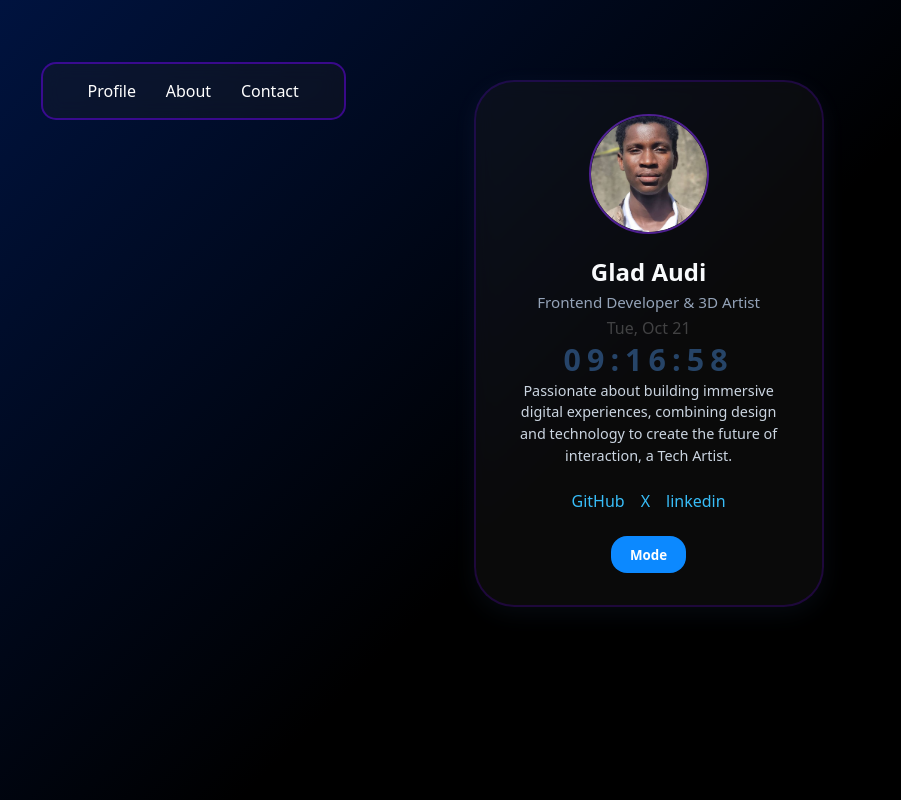
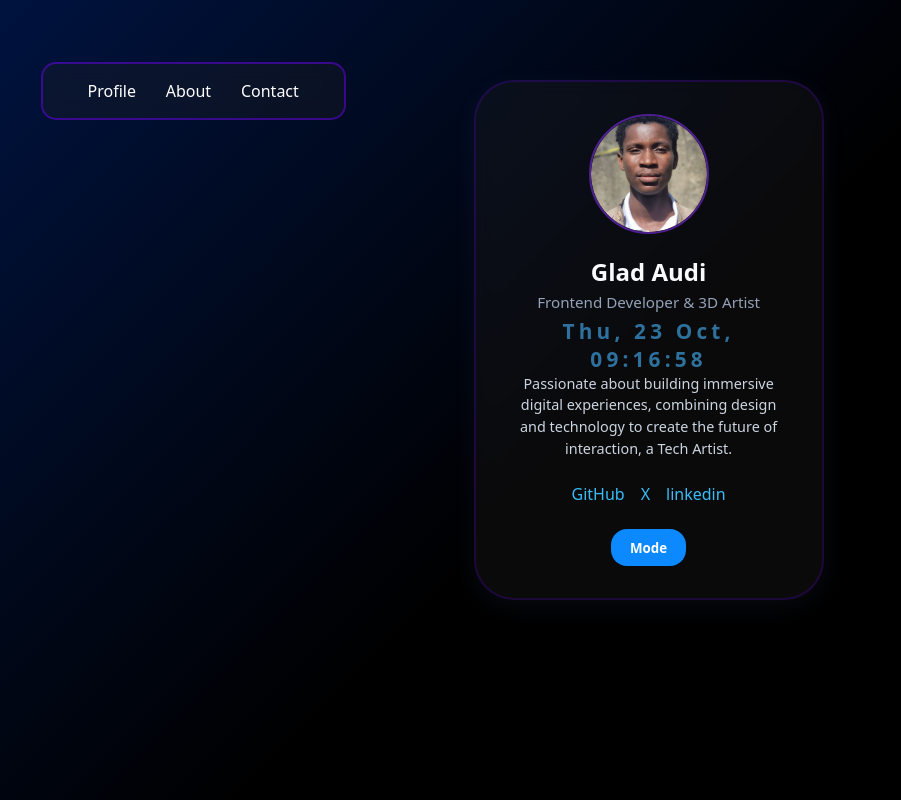
Before and after one commit to sonofaudi/p, a plain HTML site: page index.html in a window 1280 px wide. Shown: the whole page, without its empty margins (0-901 px from the left). Drawn offline with Linux system fonts and the light colour scheme.

Commit message:
feat: add live date & time to card

```diff
--- a/index.html
+++ b/index.html
@@ -25,7 +25,6 @@
 
       <h1 class="profile-name" data-testid="profile-name">Glad Audi</h1>
       <p class="proffession" data-testid="proffession">Frontend Developer & 3D Artist</p>
-      <p class="date">Tue, Oct 21</p>
 
       <time id="liveTime" data-testid="live-time">04:52</time>
 
--- a/js/script.js
+++ b/js/script.js
@@ -4,16 +4,22 @@ toggleBtn.addEventListener('click', () => {
   document.body.classList.toggle('light-mode');
 });
 
+
+
+
 const liveTime = document.getElementById('liveTime');
 
-function updateClock(){
+function updateClock() {
   const now = new Intl.DateTimeFormat('en-GB', {
+    weekday: 'short',
+    day: '2-digit',
+    month: 'short',
     hour: '2-digit',
     minute: '2-digit',
     second: '2-digit',
     hour12: false
   }).format();
-  liveTime.textContent = now;
+  liveTime.textContent = now; // e.g. “Wed 16 Oct 2025 14:37:08”
 }
 updateClock();
 setInterval(updateClock, 1000);
--- a/style.css
+++ b/style.css
@@ -53,10 +53,10 @@
   font-weight: 500;
 }
 #liveTime{
-  font-size: 1.9rem;
+  font-size: 1.3rem;
   letter-spacing: .2em;
   font-weight: 800;
-  color: rgba(84, 162, 252, 0.384);
+  color: rgba(71, 180, 252, 0.61);
 }
 
 
```
